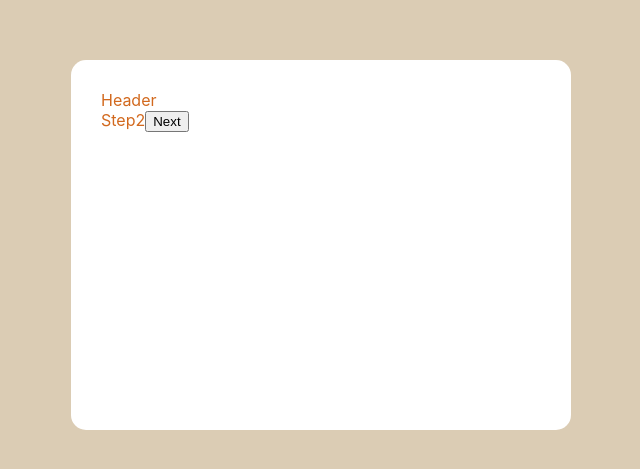
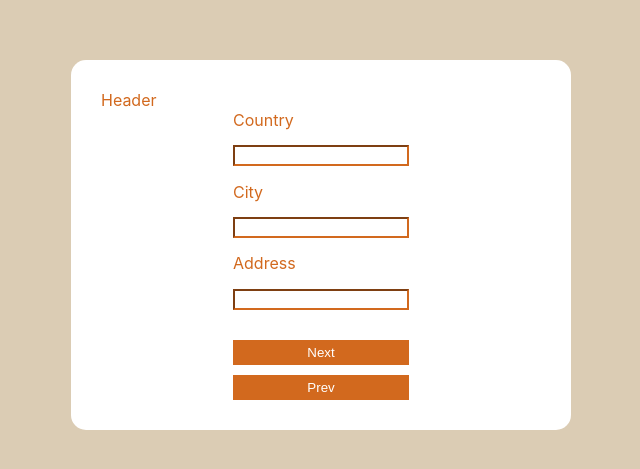
Before and after one commit to AndriyDextyarchuk/test-wizard, a React (Create React App) app: page /step2 in a window 1280 px wide. Shown: the part 155-624 px from the top of the page, without its empty margins (319-959 px from the left). Built offline with nearby package versions, Linux system fonts and the light colour scheme.

Commit message:
Created Step2 component

```diff
--- a/src/components/step2.js
+++ b/src/components/step2.js
@@ -1,12 +1,51 @@
 import React from 'react'
+import {useDispatch, useSelector} from 'react-redux'
 import {useHistory} from 'react-router-dom'
+import {useForm} from 'react-hook-form'
+import {postAddress} from '../rootSlice.js'
+import classes from './step2.module.scss'
 
 export const Step2 = () => {
+    const dispatch = useDispatch()
     const history = useHistory()
+    const address = useSelector(state => state.address)
+    const {register, handleSubmit, errors} = useForm({defaultValues: address})
+
+    const onSubmit = (data) => {
+        dispatch (postAddress(data))
+        history.push('/step3')
+    }
+
     return (
-        <div>
-            Step2
-            <button onClick={() => history.push('/step3')}>Next</button>
-        </div>
+        <form onSubmit={handleSubmit(onSubmit)} className={classes.step2}>
+            <div className={classes.container}>
+                <label htmlFor="country">Country</label>
+                <input
+                    id='country'
+                    name='country'
+                    type='country'
+                    ref={register ({required: true})}
+                />
+                {errors.country && errors.country.type === 'required' && <p>This field is required</p>}
+                <label htmlFor='city'>City</label>
+                <input
+                    id='city'
+                    name='city'
+                    type='text'
+                    ref={register ({required: true})}
+                />
+                {errors.city && errors.city.type === 'required' && <p>This field is required</p>}
+                <label htmlFor='address'>Address</label>
+                <input
+                    id='address'
+                    name='address'
+                    type='text'
+                    ref={register ({required: true})}
+                />
+                {errors.address && errors.address.type === 'required' && <p>This field is required</p>}
+                <button className={classes.next}>Next</button>
+            </div>
+            <button className={classes.prev} onClick={() => history.push('/')}>Prev</button>
+        </form>
     )
 }
--- /dev/null
+++ b/src/components/step2.module.scss
@@ -0,0 +1,33 @@
+.step2 {
+    height: 100%;
+    display: flex;
+    flex-direction: column;
+    align-items: center;
+}
+
+.container {
+    width: 40%;
+    height: 100%;
+    display: flex;
+    flex-direction: column;
+    justify-content: space-between;
+}
+
+input {
+    border-color: chocolate;
+    color: chocolate;
+}
+
+.next, .prev {
+    margin-top: 15px;
+    padding: 5px;
+    color: #fff;
+    background-color: chocolate;
+    border: none;
+    box-shadow: none;
+}
+
+.prev {
+    width: 40%;
+    margin-top: 10px;
+}
```
